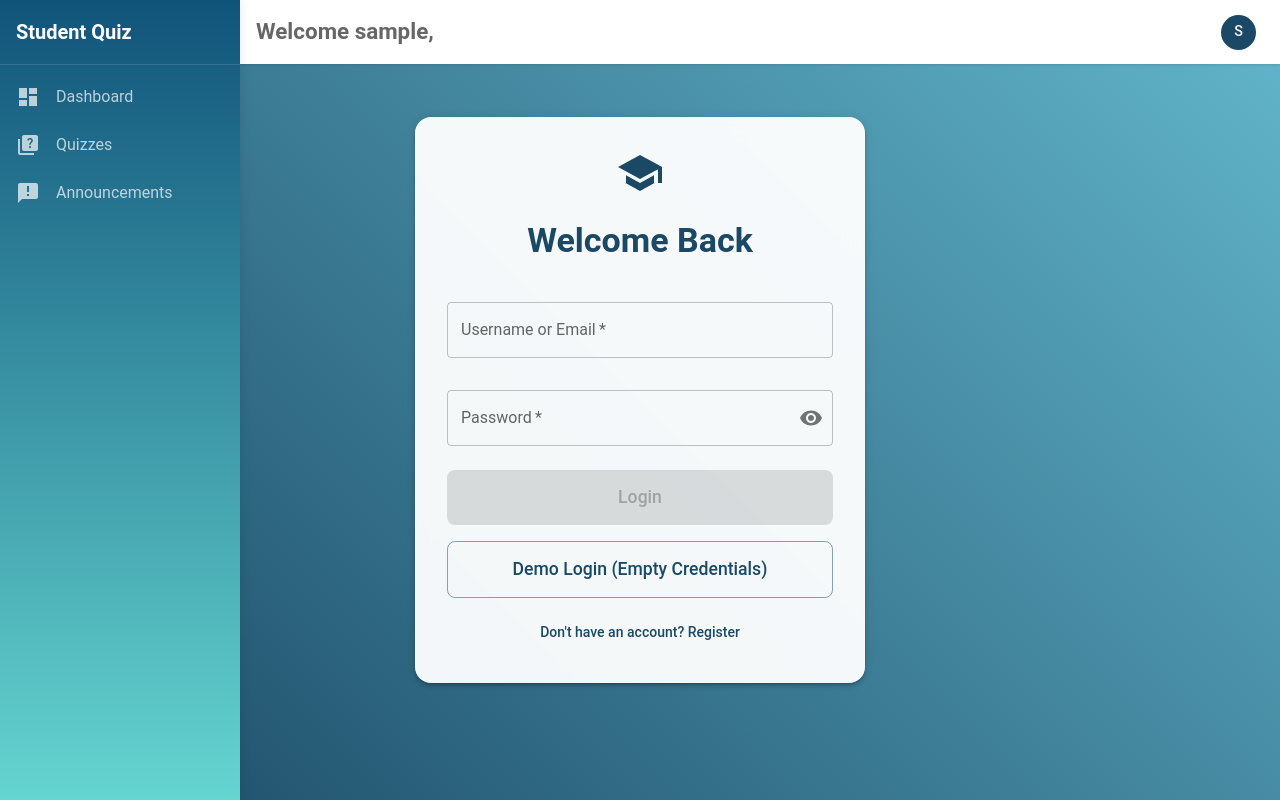
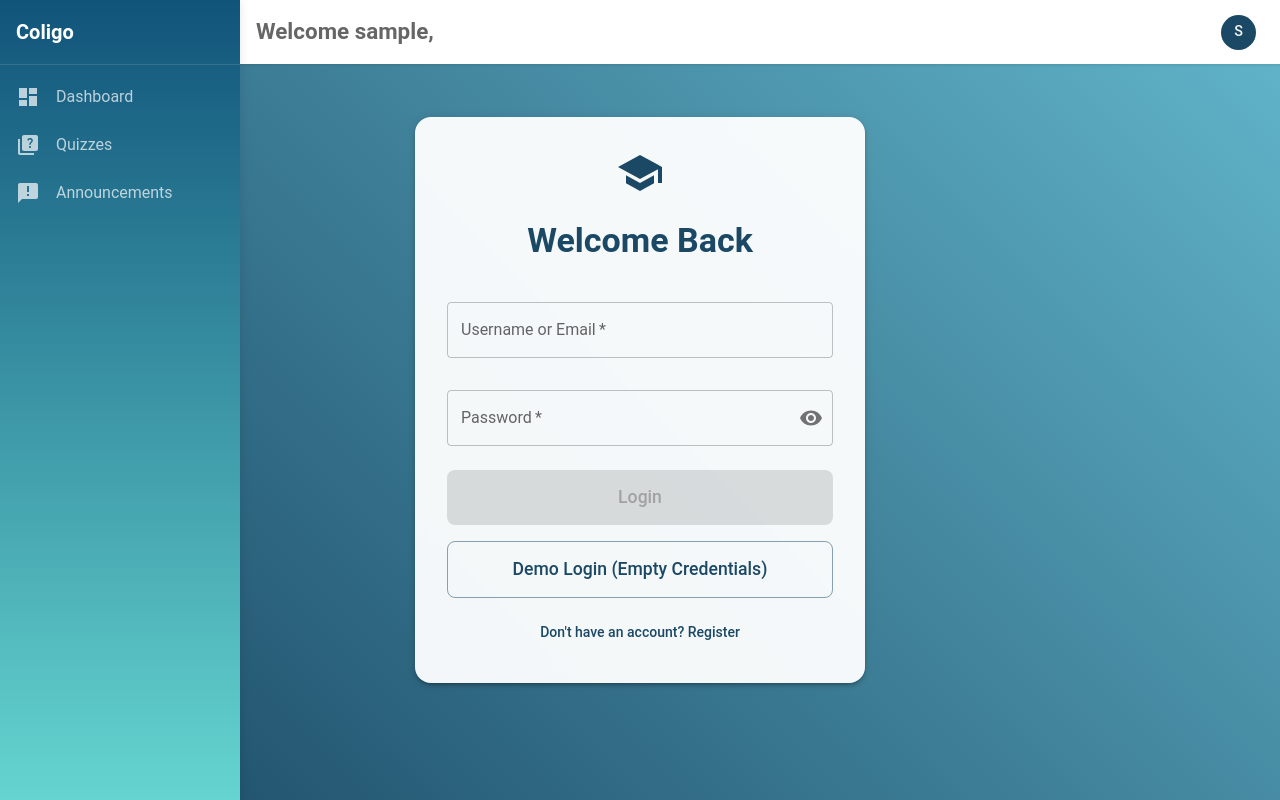
Before and after one commit to rhazem13/anyway-student-quizz-frontend, a React (Vite) app: page / in a window 1280 px wide. Built offline with nearby package versions, Linux system fonts and the light colour scheme; sample sign-in values are in the browser's storage.

Commit message:
sidebar modificatiion

```diff
--- a/src/components/Sidebar.tsx
+++ b/src/components/Sidebar.tsx
@@ -48,7 +48,7 @@ const Sidebar = () => {
     >
       <Box sx={{ p: 2, borderBottom: "1px solid rgba(255,255,255,0.12)" }}>
         <Typography variant="h6" sx={{ fontWeight: 600, color: "white" }}>
-          Student Quiz
+          Coligo
         </Typography>
       </Box>
 
```
